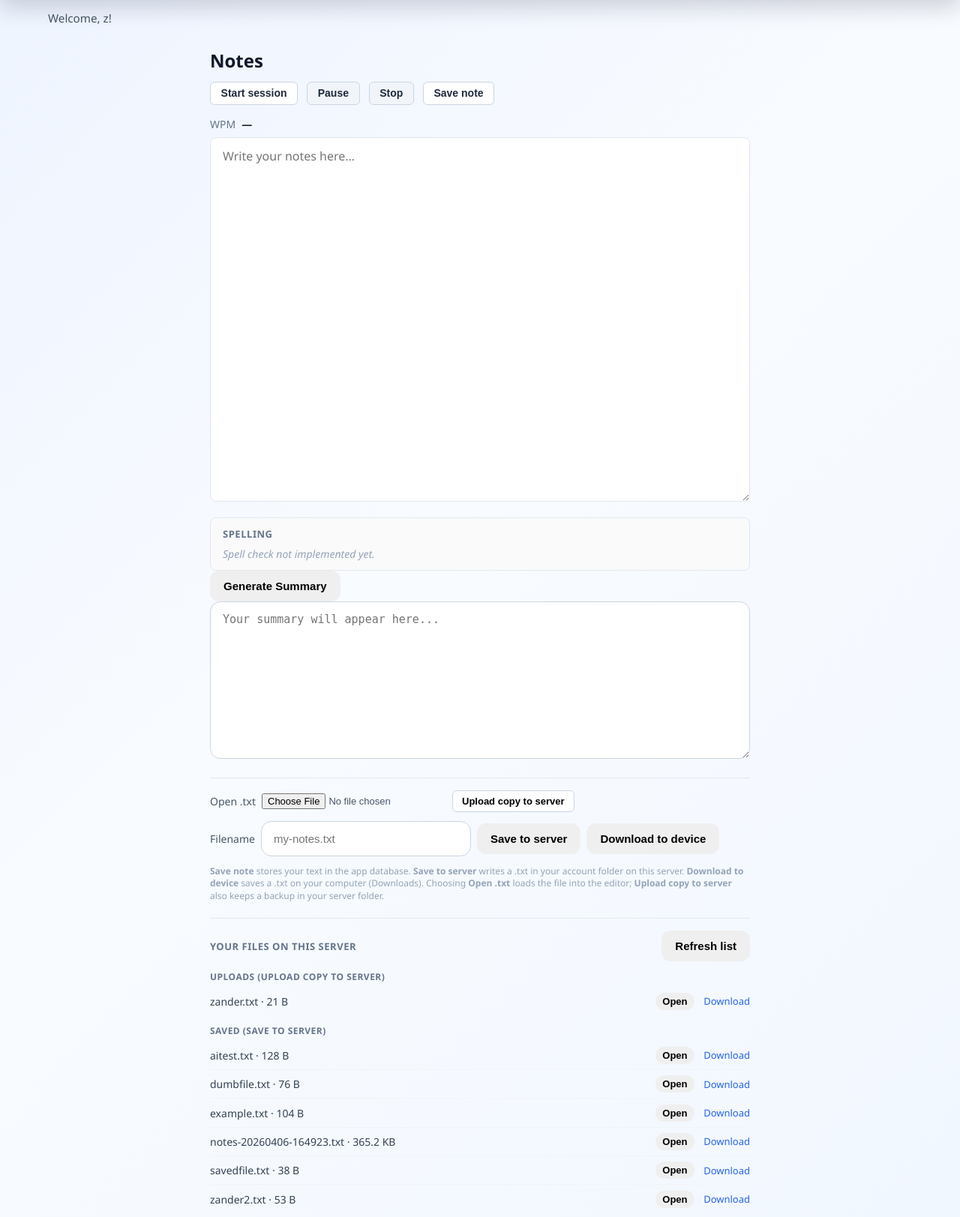
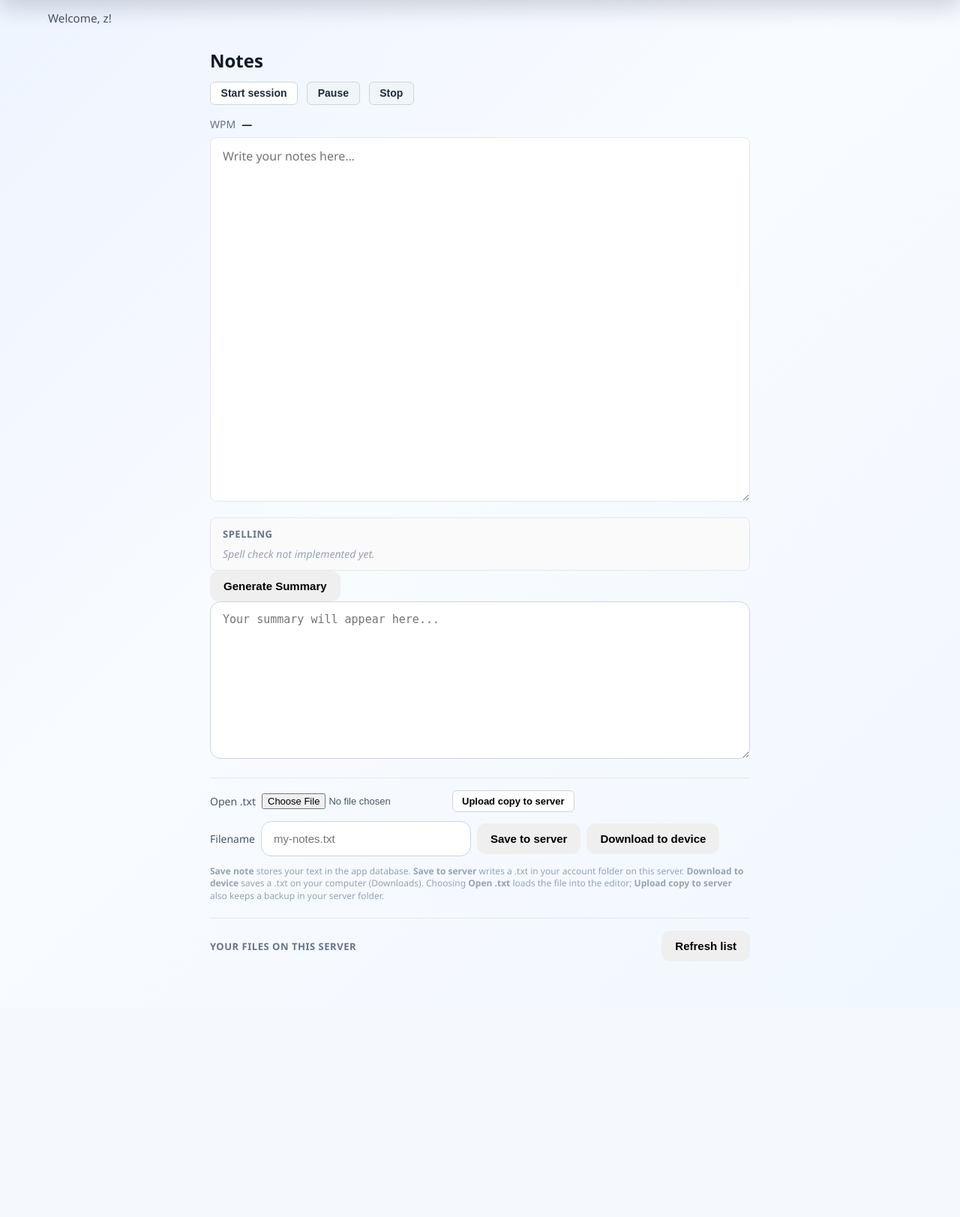
Before and after one commit to winslozp/project201, a Flask app: page /notes in a window 1280 px wide. Shown: the part 73-1696 px from the top of the page at 75% size. After the commit the page ends 1355 px from the top, so only its background shows below. Run offline with Flask 3, Linux system fonts and the light colour scheme; a user stored in the database is signed in; data comes from the database, SQL or seed files in the repository; both versions use the stored data as it was after the commit.

Commit message:
removed save note button

```diff
--- a/StudyTyper/templates/notes.html
+++ b/StudyTyper/templates/notes.html
@@ -24,7 +24,7 @@
             <button type="button" id="startSessionBtn">Start session</button>
             <button type="button" id="pauseSessionBtn" class="secondary">Pause</button>
             <button type="button" id="stopSessionBtn" class="secondary">Stop</button>
-            <button type="button" id="saveNotesBtn">Save note</button>
+            <!--<button type="button" id="saveNotesBtn">Save note</button>-->
             <p id="typingStatus" class="notes-status" aria-live="polite"></p>
         </div>
     </header>
```
Also changed, not shown: StudyTyper/users.db.
